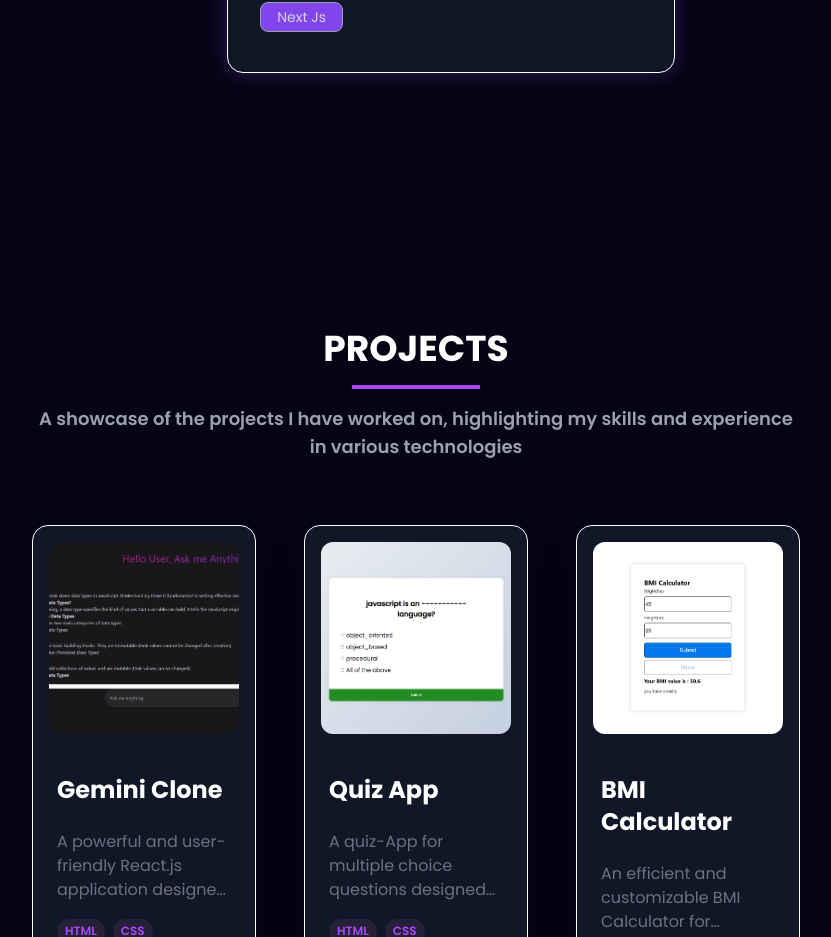
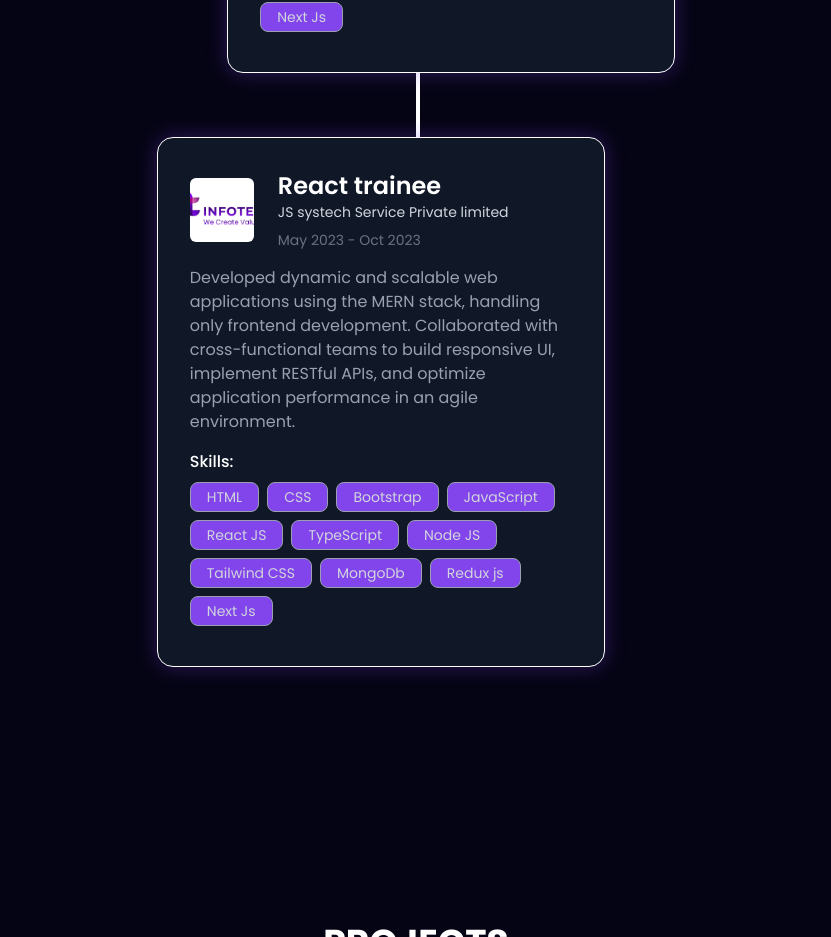
Before and after one commit to Ruturaj02/Portfolio, a React (Vite) app: page / in a window 1280 px wide. Shown: the part 2820-3757 px from the top of the page, without its empty margins (224-1055 px from the left). Built offline with nearby package versions, Linux system fonts and the light colour scheme.

Commit message:
small change

```diff
--- a/src/constants.js
+++ b/src/constants.js
@@ -89,6 +89,27 @@ export const experiences = [
     role: "Frontend Developer",
     company: "TT INFOTECHS PVT LTD",
     date: "Nov 2023 - Present",
+    desc: "Developed dynamic and scalable web applications using the MERN stack, handling only frontend development. Collaborated with cross-functional teams to build responsive UI, implement RESTful APIs, and optimize application performance in an agile environment.",
+    skills: [
+      "HTML",
+      "CSS",
+      "Bootstrap",
+      "JavaScript",
+      "React JS",
+      "TypeScript",
+      "Node JS",
+      "Tailwind CSS",
+      "MongoDb",
+      "Redux js",
+      " Next Js",
+    ],
+  },
+    {
+    id: 0,
+    img: TTlogo,
+    role: "React trainee",
+    company: "JS systech Service Private limited",
+    date: "May 2023 - Oct 2023",
     desc: "Developed dynamic and scalable web applications using the MERN stack, handling only frontend development. Collaborated with cross-functional teams to build responsive UI, implement RESTful APIs, and optimize application performance in an agile environment.",
     skills: [
       "HTML",
```
